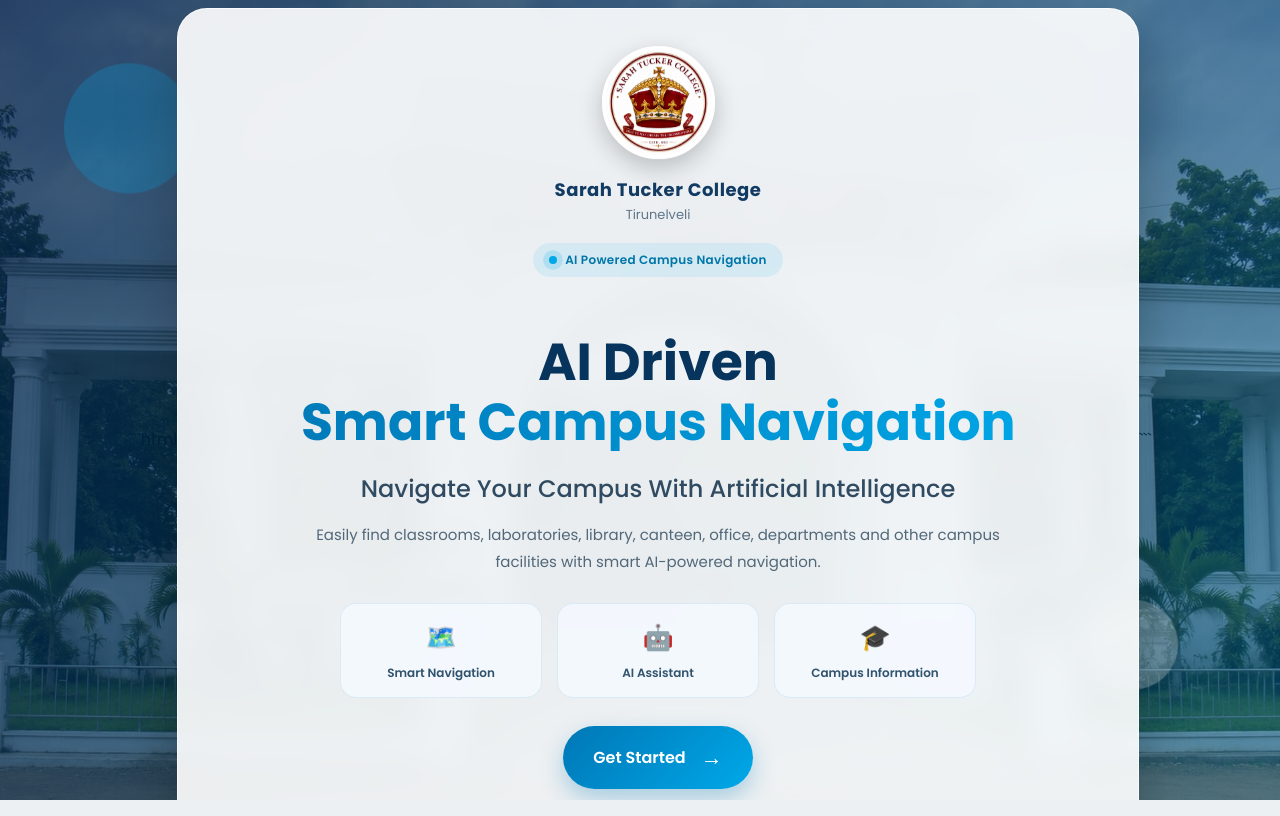
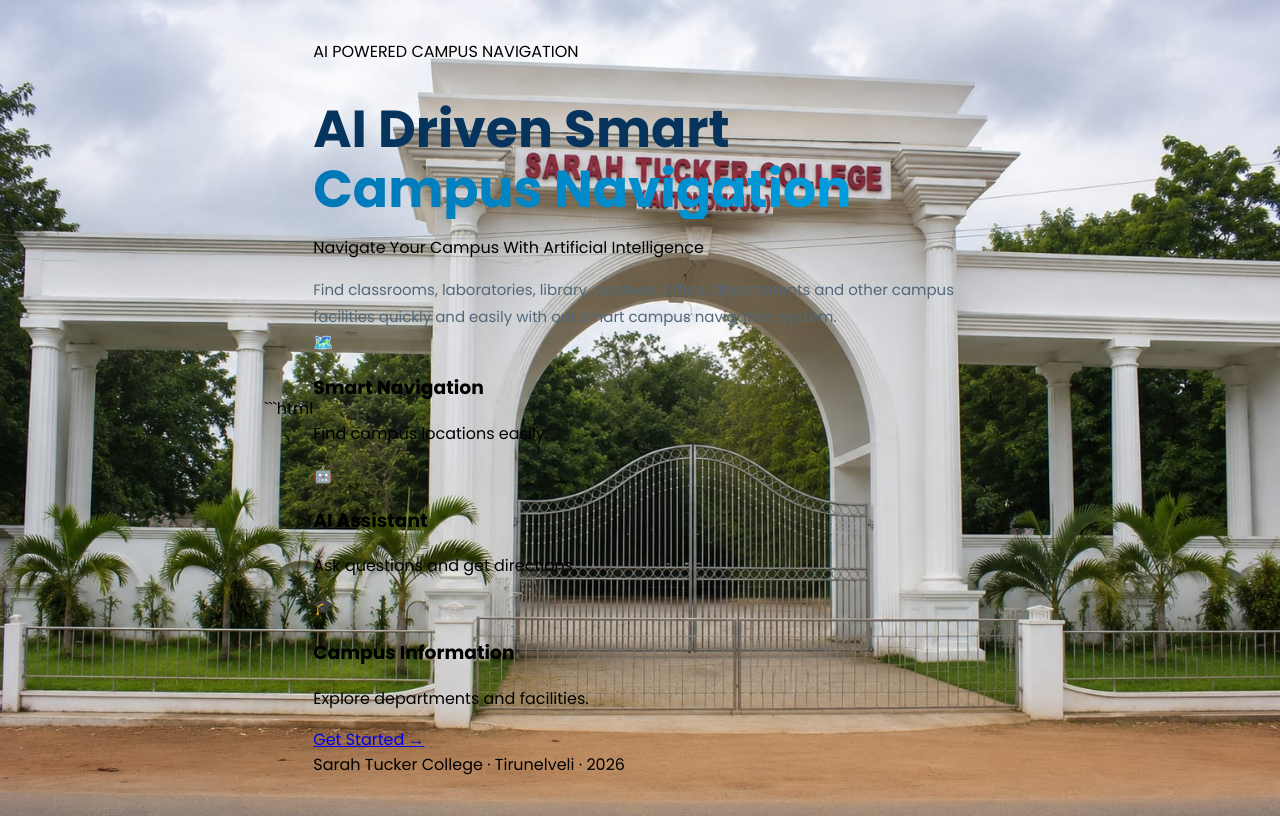
Before and after one commit to naveena-kannan-k/Smart-Campus-Navigation, a Flask app: page / in a window 1280 px wide. Run offline with Flask 3, Linux system fonts and the light colour scheme.

Commit message:
Update index.html

````diff
--- a/templates/index.html
+++ b/templates/index.html
@@ -1,13 +1,15 @@
 ```html
 <!DOCTYPE html>
 <html lang="en">
+
 <head>
     <meta charset="UTF-8">
     <meta name="viewport" content="width=device-width, initial-scale=1.0">
 
     <title>AI Driven Smart Campus Navigation</title>
 
-    <link href="https://fonts.googleapis.com/css2?family=Poppins:wght@300;400;500;600;700&display=swap" rel="stylesheet">
+    <link href="https://fonts.googleapis.com/css2?family=Poppins:wght@300;400;500;600;700&display=swap"
+          rel="stylesheet">
 
     <link rel="stylesheet"
           href="{{ url_for('static', filename='css/style.css') }}">
@@ -15,90 +17,61 @@
 
 <body>
 
-    <!-- Background Overlay -->
-    <div class="background-overlay"></div>
+    <div class="overlay"></div>
 
-    <!-- Main Home Card -->
-    <main class="home-card">
+    <div class="home-container">
 
-        <!-- College Logo -->
-        <div class="logo-wrapper">
-            <img src="{{ url_for('static', filename='images/logo.JPEG') }}"
-                 class="logo"
-                 alt="Sarah Tucker College Logo">
+        <div class="top-badge">
+            AI POWERED CAMPUS NAVIGATION
         </div>
 
-        <!-- College Name -->
-        <div class="college-name">
-            <span>Sarah Tucker College</span>
-            <small>Tirunelveli</small>
-        </div>
-
-        <!-- AI Badge -->
-        <div class="ai-badge">
-            <span class="pulse-dot"></span>
-            AI Powered Campus Navigation
-        </div>
-
-        <!-- Main Heading -->
         <h1>
-            AI Driven
-            <span>Smart Campus Navigation</span>
+            AI Driven Smart
+            <span>Campus Navigation</span>
         </h1>
 
-        <!-- Subtitle -->
-        <h2>
+        <p class="tagline">
             Navigate Your Campus With Artificial Intelligence
-        </h2>
-
-        <!-- Description -->
-        <p class="description">
-            Easily find classrooms, laboratories, library, canteen,
-            office, departments and other campus facilities
-            with smart AI-powered navigation.
         </p>
 
-        <!-- Features -->
-        <div class="features">
+        <p class="description">
+            Find classrooms, laboratories, library, canteen, office,
+            departments and other campus facilities quickly and easily
+            with our smart campus navigation system.
+        </p>
 
-            <div class="feature">
-                <div class="feature-icon">🗺️</div>
-                <span>Smart Navigation</span>
+        <div class="feature-row">
+
+            <div class="feature-card">
+                <div class="icon">🗺️</div>
+                <h3>Smart Navigation</h3>
+                <p>Find campus locations easily.</p>
             </div>
 
-            <div class="feature">
-                <div class="feature-icon">🤖</div>
-                <span>AI Assistant</span>
+            <div class="feature-card">
+                <div class="icon">🤖</div>
+                <h3>AI Assistant</h3>
+                <p>Ask questions and get directions.</p>
             </div>
 
-            <div class="feature">
-                <div class="feature-icon">🎓</div>
-                <span>Campus Information</span>
+            <div class="feature-card">
+                <div class="icon">🎓</div>
+                <h3>Campus Information</h3>
+                <p>Explore departments and facilities.</p>
             </div>
 
         </div>
 
-        <!-- Get Started Button -->
-        <a href="{{ url_for('login') }}" class="start-link">
-            <button class="start-btn">
-                <span>Get Started</span>
-                <span class="arrow">→</span>
-            </button>
+        <a href="{{ url_for('login') }}" class="get-started">
+            Get Started
+            <span>→</span>
         </a>
 
-        <!-- Bottom Text -->
-        <div class="bottom-text">
-            <span>2026</span>
-            <span class="dot">•</span>
-            <span>Smart Campus Project</span>
+        <div class="footer-text">
+            Sarah Tucker College · Tirunelveli · 2026
         </div>
 
-    </main>
-
-    <!-- Floating Decorations -->
-    <div class="floating-circle circle-one"></div>
-    <div class="floating-circle circle-two"></div>
-    <div class="floating-circle circle-three"></div>
+    </div>
 
 </body>
 </html>
````
